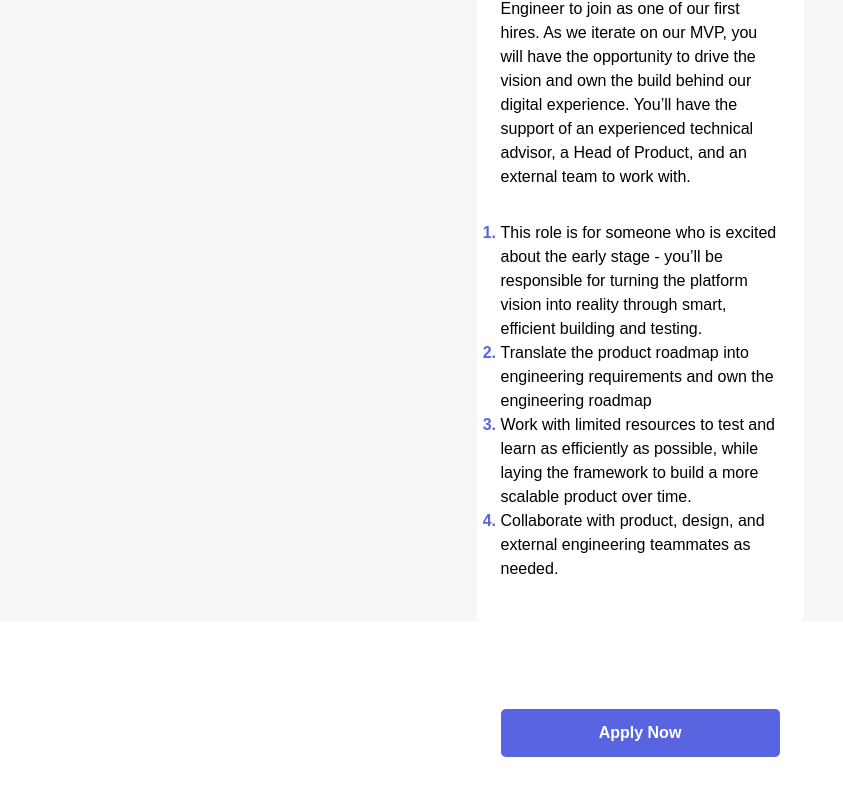
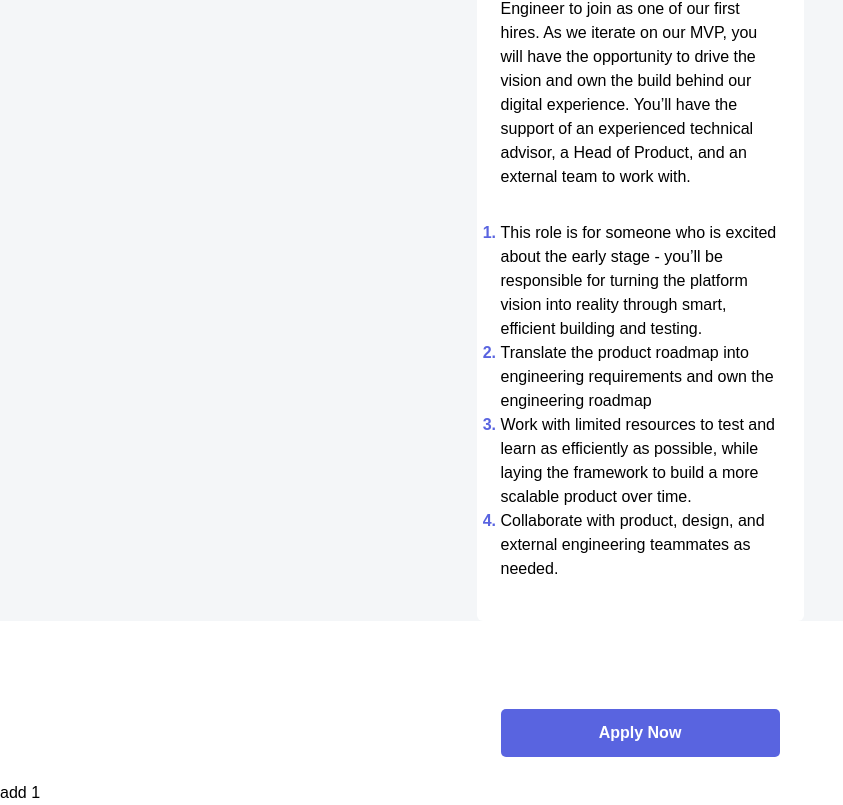
Before and after one commit to magdachikhr-hub/react_4_devjobs, a React (Vite) app: page /jobdetails/1 in a window 1280 px wide. Shown: the part 1518-2323 px from the top of the page, without its empty margins (0-843 px from the left). Before the commit the page ends 2299 px from the top, so only its background shows below. Built offline with nearby package versions, Linux system fonts and the light colour scheme.

Commit message:
useState

```diff
--- a/src/App.jsx
+++ b/src/App.jsx
@@ -3,6 +3,8 @@ import Jobs from "./pages/Jobs";
 import JobDetails from "./pages/JobDetails";
 import { Routes, Route } from "react-router-dom";
 import Footer from "./components/Footer";
+import Test from "./components/Test";
+
 export default function App() {
   return (
     <>
@@ -16,6 +18,7 @@ export default function App() {
         </Routes>
       </main>
       <Footer></Footer>
+      <Test></Test>
     </>
   );
 }
--- /dev/null
+++ b/src/components/Test.jsx
@@ -0,0 +1,20 @@
+import React, { useState } from "react";
+
+function Test() {
+  const [count, setCount] = useState(0);
+
+  const handleCount = () => {
+    setCount((c) => c + 1);
+    console.log(count);
+  };
+
+  return (
+    <>
+      <button onClick={handleCount}>add 1</button>
+    </>
+  );
+}
+
+export default Test;
+
+//useEffect
```
